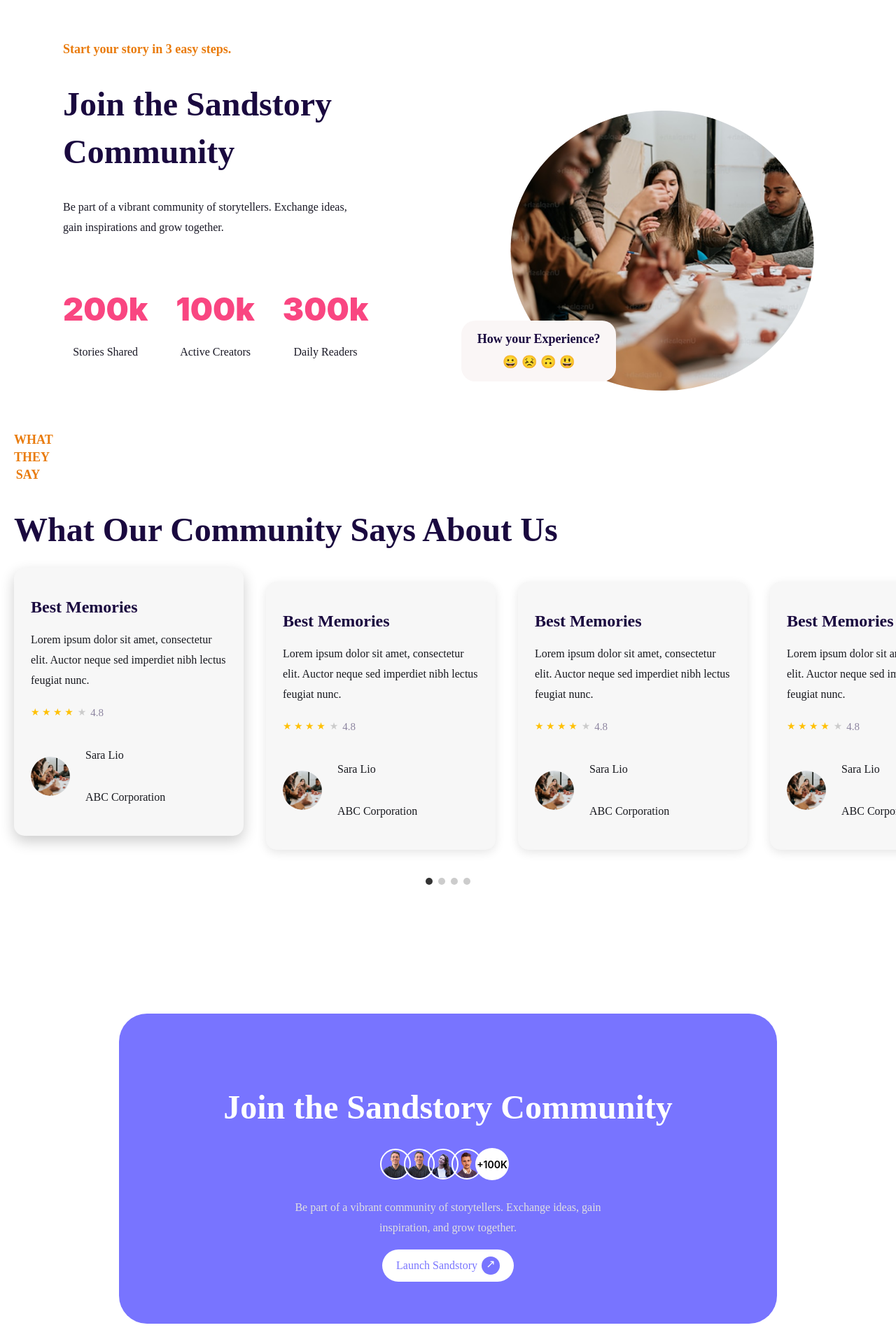
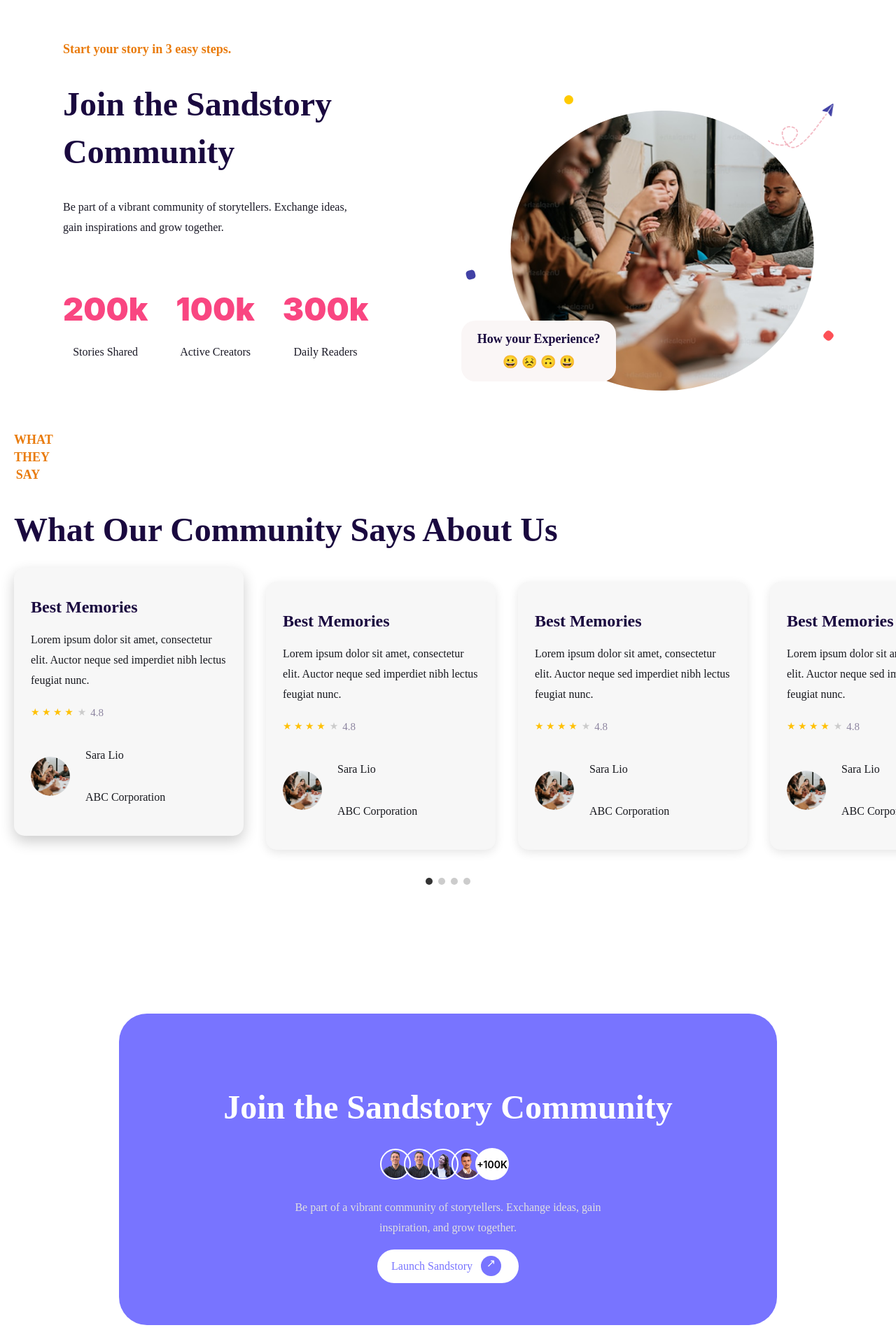
Before and after one commit to Nehajha1-cloud/FigmaPage, a React (Create React App) app: page /main in a window 1280 px wide. Shown: the part 2480-4400 px from the top of the page at 70% size. Built offline with nearby package versions, Linux system fonts and the light colour scheme.

Commit message:
Updated the css

```diff
--- a/src/App.css
+++ b/src/App.css
@@ -741,6 +741,52 @@
     margin-top: -60px;
 
 }
+.decorative-dot {
+  position: absolute;
+  width: 10px;
+  height: 10px;
+  border-radius: 50%;
+}
+
+.yellow {
+  background-color: #FFCA00;
+  bottom: 400px;
+  right: 440.8px;
+  border-radius: 7.33px;
+  height: 13.0px;
+  width: 13.0px;
+}
+
+.blue {
+  background-color: #4141A5;
+  bottom: 150px;
+  right: 580.86px;
+  width: 13.06px;
+  height: 13.06px;
+  border-radius: 4.51px;
+  rotate: -14.24deg;
+}
+
+.red {
+  background-color: #FD5056;
+  top: 15.65px;
+  right: 70px;
+  border-radius: 4.51px;
+  rotate: 41.14deg;
+  width: 13.06px;
+  height: 13.06px;
+}
+
+.decorative-arrow {
+  position: absolute;
+  bottom: 300px;
+  right: 60px;
+  width: 108.37px;
+  height: 108.12px;
+  background-image: url('assets//Image/Arrow.png');
+  background-repeat: no-repeat;
+}
+
 .Image2 .img{
   margin-top: -300px;
   height: 100px;
@@ -774,7 +820,7 @@
   font-size: 18.03px;
   line-height: 33.81px;
   color: #1a093f;
-  width: 100px;
+  width: 80px;
   max-width: 244.54px;
 }
 
@@ -802,7 +848,7 @@
   font-weight: 900;
   color: #1a093f;
   margin-bottom: 40px;
-  margin-right: 480px;
+  margin-right: 600px;
   white-space: nowrap;
 }
 .about .info p{
@@ -1027,13 +1073,22 @@
   align-items: center;
   gap: 6px;
   transition: all 0.3s ease;
+  width: 202px;
+  height: 48px;
 }
-.launch-btn span{
+.launch-btn .arrow-wrapper{
   background-color: #7874ff;
   border-radius: 50%;
-  width: 26px;
-  height: 26px;
+  width: 29px;
+  height: 29px;
   color: #ffffff;
+  margin-left: 6px;
+}
+.arrow{
+  width: 17.37px;
+  height: 17.37px;
+  margin-top: 20.5px;
+  left: 174px;
 }
 
 .launch-btn:hover {
@@ -1169,6 +1224,9 @@
 }
 
 .footer-bottom {
+  width: 100vw;
+  height: 50px;
+  margin: 0 auto;
   margin-top: 20px;
   display: flex;
   justify-content: space-around;
@@ -1176,6 +1234,7 @@
   align-items: center;
   font-size: 14px;
   color: white;
+  padding: 10px 0;
 }
 .footer-bottom p{
   margin-left: 40px;
--- a/src/mainPage.jsx
+++ b/src/mainPage.jsx
@@ -164,6 +164,10 @@ const [activeIndex, setActiveIndex] = useState(0);
     </div>
 
     <div className='Image2'>
+    <div className='decorative-dot yellow'></div>
+  <div className='decorative-dot blue'></div>
+  <div className='decorative-dot red'></div>
+  <div className='decorative-arrow'></div>
         <div className='exp'>
         <span>How your Experience? </span>
         <span>  😀 😣 🙃 😃</span>
@@ -229,7 +233,9 @@ const [activeIndex, setActiveIndex] = useState(0);
   </p>
 
   <button className="launch-btn">
-    Launch Sandstory <span>↗</span>
+    Launch Sandstory  <span className="arrow-wrapper">
+    <span className="arrow">↗</span>
+  </span>
   </button>
 </div>
 
```
Also changed, not shown: src/assets/Image/Arrow.png (added), src/assets/Image/Group 940.png (added).
